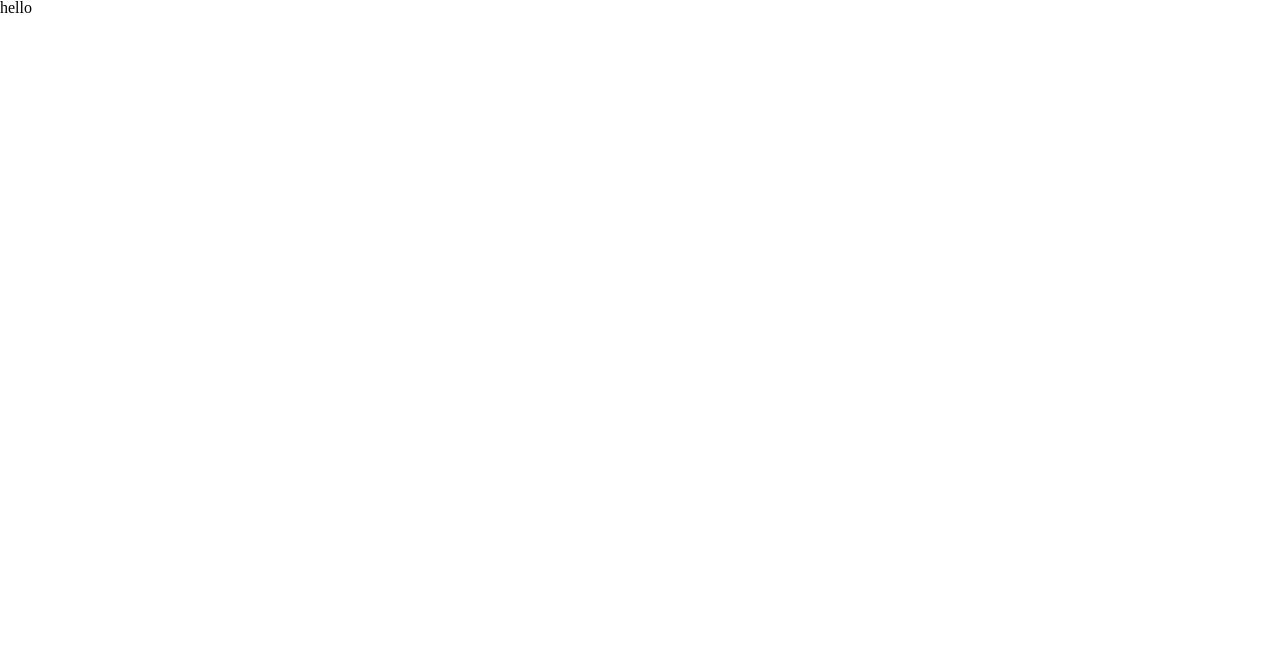
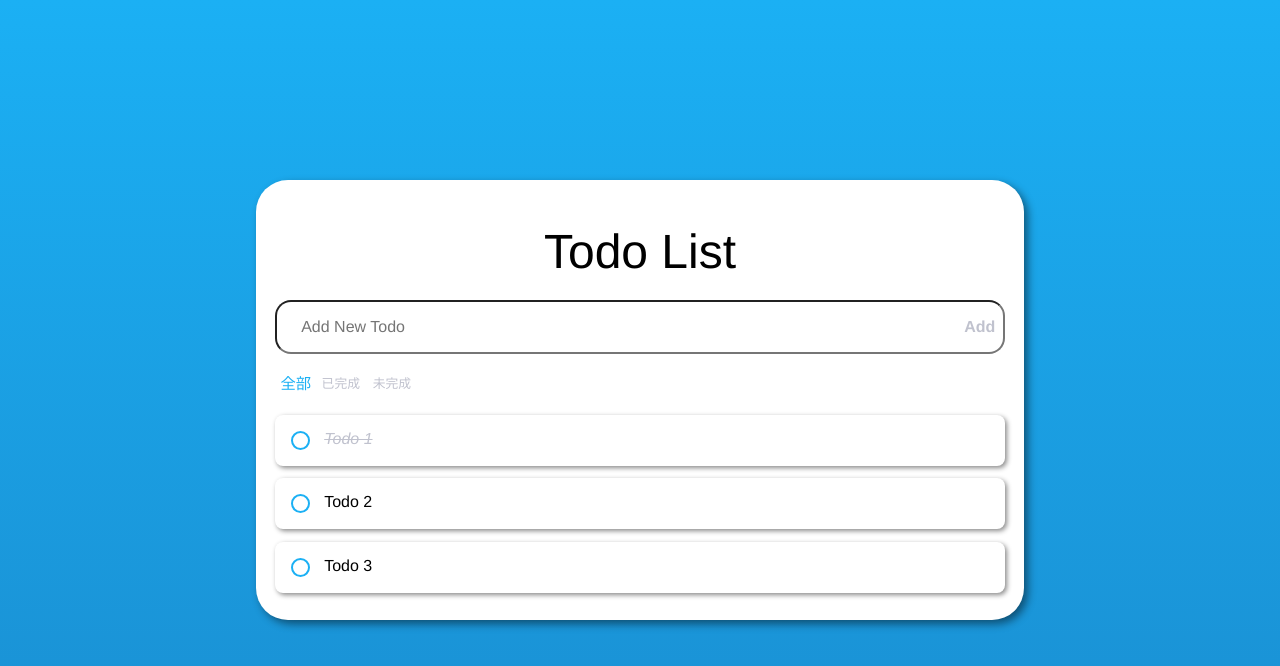
Before and after one commit to littlePlumule/pre-interview-program, a Vue app: page / in a window 1280 px wide. Shown: the top 666 px of the page. Built offline with nearby package versions, Linux system fonts and the light colour scheme.

Commit message:
add: todo layout

```diff
--- a/src/App.vue
+++ b/src/App.vue
@@ -1,7 +1,9 @@
-<script setup></script>
-
 <template>
-  <div>hello</div>
+  <main>
+    <TheTodo />
+  </main>
 </template>
 
-<style scoped></style>
+<script setup>
+import TheTodo from './pages/todo/TheTodo.vue'
+</script>
--- a/src/assets/scss/_variables.scss
+++ b/src/assets/scss/_variables.scss
@@ -0,0 +1,6 @@
+$primary-color: #1BB0F4;
+$secondary-color: #1A8ED1;
+
+$gray-color: #c0c2ce;
+$black-color: #000;
+$white-color: #fff;
--- a/src/assets/scss/main.scss
+++ b/src/assets/scss/main.scss
@@ -1,2 +1,147 @@
 @import './_reset';
 @import './_variables';
+
+*,
+*::before,
+*::after {
+  box-sizing: border-box;
+  font-family: Helvetica, "PingFang SC", "Microsoft Yahei", sans-serif;
+}
+
+main {
+  width: 100%;
+  min-height: 100vh;
+  display: flex;
+  justify-content: center;
+  align-items: center;
+  background-image: linear-gradient($primary-color, $secondary-color);
+}
+
+.container {
+  width: 60%;
+  max-width: 800px;
+  border-radius: 2rem;
+  padding: 1.5rem 1.2rem 1.7rem;
+  background-color: $white-color;
+  box-shadow: 4px 4px .5rem #0007;
+}
+
+h1 {
+  font-size: 3rem;
+  text-align: center;
+  margin: 1.5rem 0;
+}
+
+// 輸入框
+.todo-add {
+  width: 100%;
+  display: flex;
+  align-items: center;
+  position: relative;
+
+  input {
+    width: 100%;
+    padding: 1rem 1.5rem;
+    border-radius: 1rem;
+    font-size: 1rem;
+    color: $black-color;
+  }
+
+  button {
+    position: absolute;
+    width: 50px;
+    height: 50px;
+    right: 0;
+    background-color: transparent;
+    color: $gray-color;
+    border: none;
+    border-top-right-radius: 1rem;
+    border-bottom-right-radius: 1rem;
+    font-weight: bold;
+    font-size: 1rem;
+    transition: .5s linear;
+    cursor: pointer;
+
+    &:hover {
+      color: $primary-color;
+    }
+  }
+}
+
+// 篩選
+.filters {
+  display: flex;
+  align-items: center;
+  margin: 1.5rem .5rem;
+  color: $gray-color;
+  font-size: .8rem;
+
+  .filter {
+    margin-right: .8rem;
+    transition: .8s;
+    cursor: pointer;
+
+    &.active {
+      color: $primary-color;
+      transform: scale(1.2);
+    }
+  }
+}
+
+// todo 列表
+.todo-list {
+  display: flex;
+  flex-direction: column;
+  row-gap: .8rem;
+
+  .todo-item {
+    background-color: $white-color;
+    padding: 1rem;
+    border-radius: .5rem;
+    color: $black-color;
+    position: relative;
+    display: flex;
+    box-shadow: 2px 2px .3rem #0007;
+    cursor: pointer;
+
+    &.done {
+      text-decoration: line-through;
+      font-style: italic;
+      color: $gray-color;
+    }
+
+    input {
+      margin-right: 1rem;
+      visibility: hidden;
+
+      &:checked + span.check-button::after {
+        opacity: 1;
+      }
+    }
+  }
+}
+
+.check-button {
+  position: absolute;
+  top: 1rem;
+
+  &::before,
+  &::after {
+    content: '';
+    display: block;
+    position: absolute;
+    width: 1.2rem;
+    height: 1.2rem;
+    border-radius: 50%;
+    transition: .3s;
+  }
+
+  &::before {
+    border: 2px solid $primary-color;
+  }
+
+  &::after {
+    background-color: $primary-color;
+    opacity: 0;
+  }
+}
--- /dev/null
+++ b/src/pages/todo/TheTodo.vue
@@ -0,0 +1,32 @@
+<template>
+  <div class="container">
+    <h1>Todo List</h1>
+    <div class="todo-add">
+      <input type="text" placeholder="Add New Todo" />
+      <button>Add</button>
+    </div>
+    <div class="filters">
+      <div class="filter active">全部</div>
+      <div class="filter">已完成</div>
+      <div class="filter">未完成</div>
+    </div>
+    <div class="todo-list">
+      <label class="todo-item done">
+        <input type="checkbox" />
+        Todo 1
+        <span class="check-button"></span>
+      </label>
+      <label class="todo-item">
+        <input type="checkbox" />
+        Todo 2
+        <span class="check-button"></span> </label
+      ><label class="todo-item">
+        <input type="checkbox" />
+        Todo 3
+        <span class="check-button"></span>
+      </label>
+    </div>
+  </div>
+</template>
+
+<script setup></script>
```
